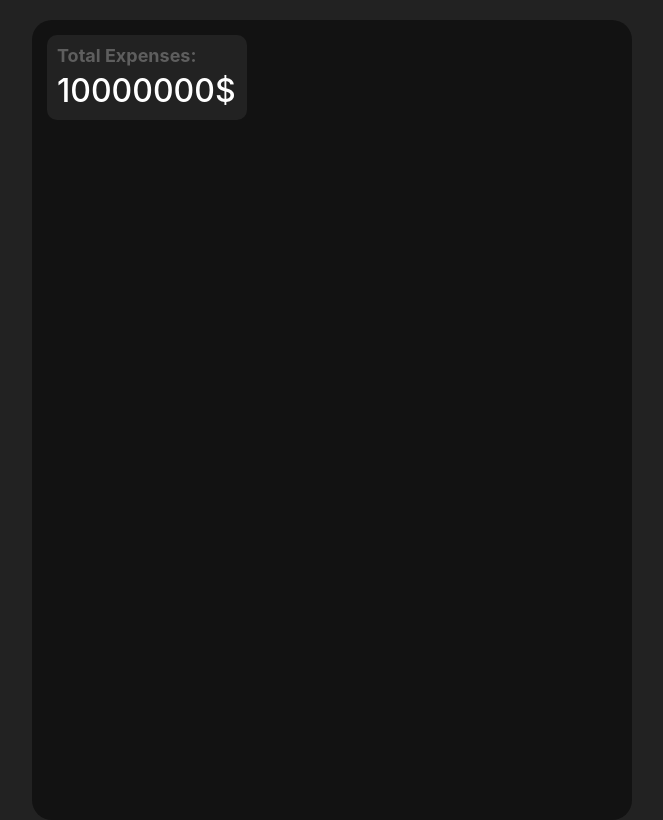
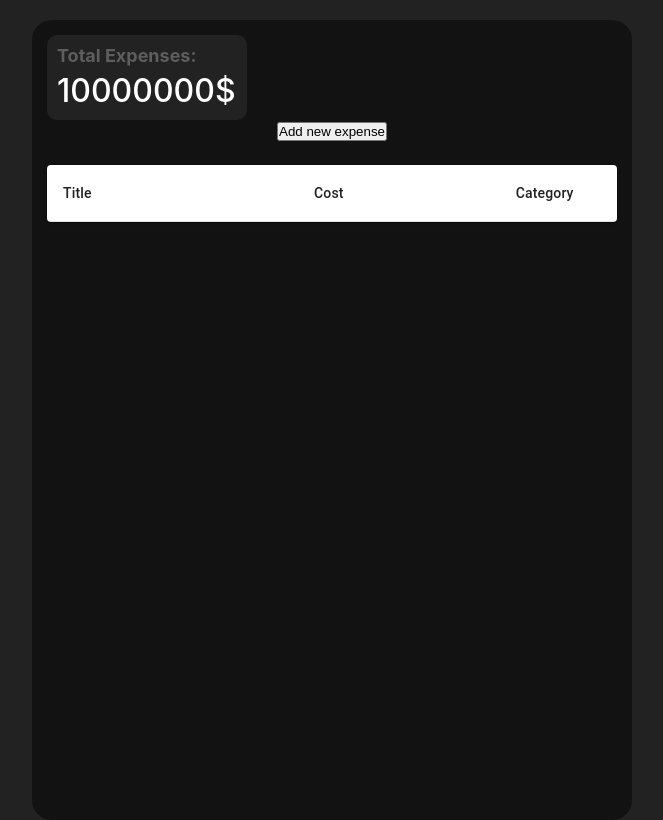
Before and after one commit to srjuchenko/expense-manager, a React (Create React App) app: page / in a window 1280 px wide. Shown: the whole page, without its empty margins (308-971 px from the left). Built offline with nearby package versions, Linux system fonts and the light colour scheme.

Commit message:
add ExpenseTable (#4)

```diff
--- a/src/App.js
+++ b/src/App.js
@@ -1,24 +1,41 @@
-import "./App.css";
-// import ExpenseTable from "./components/ExpenseTable";
+import React, { useState, useEffect } from "react";
+import './App.css';
+import Storage, {Data, Category} from './utils/Storage';
 import TotalExpenses from "./components/TotalExpenses/TotalExpenses";
-// import Storage from "./utils/Storage";
+import ExpenseTable from "./components/ExpenseTable/ExpenseTable";
 
 function App() {
-  // const [expenses, setExpenses] = useState(async () => await Storage.getItems());
-  // const filterExpenses = expenses
 
+  const [expenses, setExpenses] = useState([])
+  useEffect(() => {
+    (async () => {
+        let response = await Storage.getItems()
+        setExpenses(response);
+    })();
+  }, [])
+
+  const addExpenseHandler = (expense) => {
+    setExpenses((prevExpenses) => {
+      return [expense, ...prevExpenses];
+    });
+  }
+
+  const filterExpenses = expenses
   // show by year
   // show by month
-  // const onYearHandler = () => {
-  //   // filterExpenses = filterExpenses.map(x=> x.)
-  // }
 
+  const onYearHandler = () => {
+    // filterExpenses = filterExpenses.map(x=> x.)
+  }
   return (
     <div className="App">
       <TotalExpenses className="head" expenses={10000000} />
-
-      {/* <button>Add new expense</button>
-      <ExpenseTable expenses={expenses} /> */}
+      <button onClick={() => addExpenseHandler(new Data('aa',123,Date.now(),Category.A.name))}>
+        Add new expense
+      </button>
+      <ExpenseTable
+        expenses={expenses}
+      />
     </div>
   );
 }
--- a/src/components/ExpenseTable/ExpenseTable.js
+++ b/src/components/ExpenseTable/ExpenseTable.js
@@ -1,19 +1,53 @@
+import PropTypes from 'prop-types';
+import { withStyles } from '@material-ui/core/styles';
+import Table from '@material-ui/core/Table';
+import TableBody from '@material-ui/core/TableBody';
+import TableCell from '@material-ui/core/TableCell';
+import TableHead from '@material-ui/core/TableHead';
+import TableRow from '@material-ui/core/TableRow';
+import Paper from '@material-ui/core/Paper';
+
+const styles = theme => ({
+    root: {
+      width: '100%',
+      marginTop: theme.spacing.unit * 3,
+      overflowX: 'auto',
+    },
+    table: {
+      minWidth: 700,
+    },
+  });
+
 function ExpenseTable(props) {
-
-
+    const { classes } = props;
     return (
-        <table className="table">
-            <tr>
-                <th>Title</th>
-                <th>Category</th>
-                <th>Cost</th>
-                <th>Date</th>
-            </tr>
-            <tr>
-
-            </tr>
-        </table>
-    );
+        <Paper className={classes.root}>
+          <Table className={classes.table}>
+            <TableHead>
+              <TableRow>
+                <TableCell>Title</TableCell>
+                <TableCell align="right">Cost</TableCell>
+                <TableCell align="right">Category</TableCell>
+                <TableCell align="right">Date</TableCell>
+              </TableRow>
+            </TableHead>
+            <TableBody>
+              {props.expenses.map(row => (
+                <TableRow key={row.title}>
+                  <TableCell component="th" scope="row">
+                    {row.title}
+                  </TableCell>
+                  <TableCell align="right">{row.cost}</TableCell>
+                  <TableCell align="right">{row.category}</TableCell>
+                  <TableCell align="right">{row.date}</TableCell>
+                </TableRow>
+              ))}
+            </TableBody>
+          </Table>
+        </Paper>
+      );
 }
-
-export default ExpenseTable;
+ExpenseTable.propTypes = {
+    classes: PropTypes.object.isRequired,
+  };
+export default withStyles(styles)(ExpenseTable);
--- a/src/utils/Storage.js
+++ b/src/utils/Storage.js
@@ -8,6 +8,7 @@ class Store {
         return new Promise((resolve, reject) => {
             const item = localStorage.getItem(this.name) ?? "[]";
             resolve(JSON.parse(item));
+            return JSON.parse(item)
         })
     }
     async addItem(data) {
```
